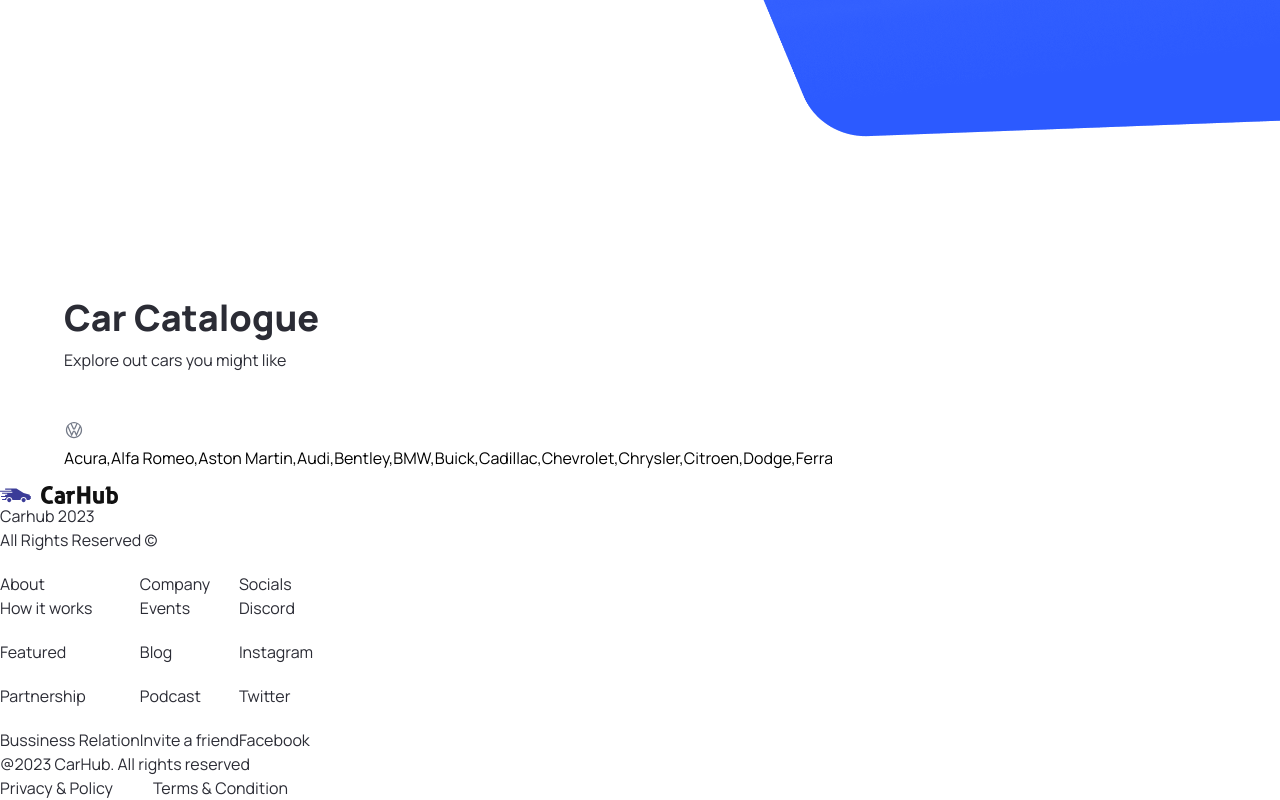
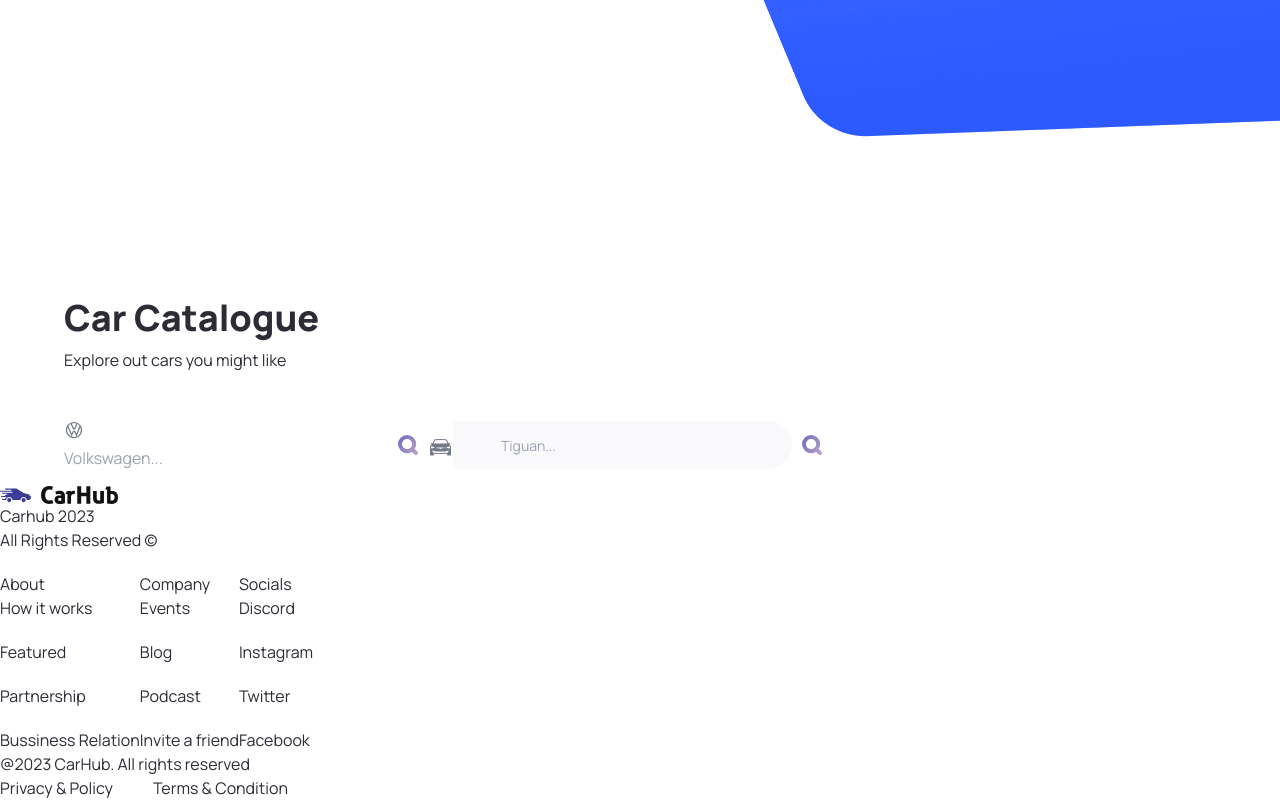
Before and after one commit to alirezatalebizadeh/cars-ninja, a Next.js app: page / in a window 1280 px wide. Shown: the part 614-1414 px from the top of the page. Built offline with nearby package versions, Linux system fonts and the light colour scheme.

Commit message:
coding typescripte to filter data

```diff
--- a/Components/SearchBar.tsx
+++ b/Components/SearchBar.tsx
@@ -2,23 +2,106 @@
 import { manufacturers } from '@/constants'
 import React, { useState } from 'react'
 import SearchManufacturer from './SearchManufacturer';
+import { useRouter } from 'next/navigation';
+import Image from 'next/image';
+
+
+const SearchButton = (otherClasses: string) => (
+  <button
+    type='submit'
+    className={`-ml-3 z-10 ${otherClasses}`}>
+    <Image
+      src="/magnifying-glass.svg"
+      alt="magnifying glass"
+      width={40}
+      height={40}
+      className='object-contain'
+    />
+  </button>
+)
 
 
 export default function SearchBar() {
   const [manufacturer, setManuFacturer] = useState("");
   const [model, setModel] = useState("")
+  const router = useRouter()
 
 
-  const handleSearch = () => { }
+  const handleSearch = (e: React.FormEvent<HTMLFormElement>) => {
+    e.preventDefault()
+
+    if (manufacturer.trim() === "" && model.trim() === "") {
+      return alert('Please Provide some input')
+    }
+
+    UpdateSearchParams(model.toLowerCase(), manufacturer.toLowerCase());
+  }
+
+  const UpdateSearchParams = (model: string, manufacturer: string) => {
+
+    //! Create a new URLSearchParams object using the current URL search parameters
+    const SearchParams = new URLSearchParams(window.location.search)
+
+    // !Update or delete the 'model' search parameter based on the 'model' value
+    if (model) {
+      SearchParams.set("model", model)
+    } else {
+      SearchParams.delete('model')
+    }
+
+    // !Update or delete the 'manufacturer' search parameter based on the 'manufacturer' value
+    if (manufacturer) {
+      SearchParams.set("manufacturer", manufacturer)
+    } else {
+      SearchParams.delete('manufacturer')
+    }
+
+    // !Generate the new pathname with the updated search parameters
+    const newPathName = `${window.location.pathname}? ${SearchParams.toString()}`
+    console.log("model==>", model, "manufacturer =>", manufacturer, "router =>",
+      router, "searhParam=>", SearchParams, "new path name", newPathName);
+
+    router.push(newPathName)
+  }
+
 
   return (
     <form className='searchbar' onSubmit={handleSearch}>
       <div className="searchbar__item">
         <SearchManufacturer
-          manufacturer={manufacturers}
+          manufacturer={manufacturer}
           setManuFacturer={setManuFacturer}
         />
+        <button
+          type='submit'
+          className={`-ml-3 z-10 sm:hidden`}
+        >
+          <Image
+            src="/magnifying-glass.svg"
+            alt="magnifying glass"
+            width={40}
+            height={40}
+            className='object-contain'
+          />
+        </button>
       </div>
+      <div className="searchbar__item">
+        <Image src="/model-icon.png"
+          alt="car model"
+          width={25}
+          height={25}
+          className='absolute w-[20px] h-[20px] ml-4'
+        />
+        <input
+          type="text"
+          name="model"
+          value={model}
+          onChange={(e) => setModel(e.target.value)}
+          placeholder='Tiguan...'
+          className="searchbar__input"
+        />
+      </div>
+      <SearchButton otherClasses='max-sm:hidden' />
     </form>
   )
 }
--- a/Components/SearchManufacturer.tsx
+++ b/Components/SearchManufacturer.tsx
@@ -1,4 +1,4 @@
-"use client"
+
 import React, { Fragment, useState } from 'react'
 import Image from 'next/image';
 import { Combobox, Transition } from '@headlessui/react'
@@ -9,15 +9,15 @@ import { manufacturers } from "@/constants"
 export default function SearchManufacturer({ manufacturer, setManuFacturer }: SearchManufaturerProp) {
     const [query, setQuery] = useState("")
 
-    const filteredManufacturers = query === "" ? manufacturers
-        : manufacturers.filter(item => {
-            item.toLowerCase()
-                .replace(/\s+/g, "")
-                .includes(query.toLowerCase().replace(/\s+/g, ""))
-            //filter items with your search if that find
-        })
-
-
+    const filteredManufacturers =
+    manufacturer === ""
+            ? manufacturers
+            : manufacturers.filter((item) =>
+                item
+                    .toLowerCase()
+                    .replace(/\s+/g, "")
+                    .includes(manufacturer.toLowerCase().replace(/\s+/g, ""))
+            );
 
 
     return (
@@ -46,7 +46,7 @@ export default function SearchManufacturer({ manufacturer, setManuFacturer }: Se
                     />
                     {/* Transition for displaying the options */}
                     <Transition
-                        as={Fragment}
+                        as={Fragment}// group multiple elements without introducing an additional DOM node i.e., <></>
                         leave='Transition ease-in duration-100'
                         leaveFrom='opacity-100'
                         leaveTo='opacity-0'
@@ -57,21 +57,20 @@ export default function SearchManufacturer({ manufacturer, setManuFacturer }: Se
                             static
                         >
                             {/* اگر مقداری بعد از سرچ پیدا نشد این کار رو میکنه */}
-                            {filteredManufacturers.length === 0 && query !== "" ? (
+                            {filteredManufacturers.length === 0 && manufacturer !== "" ? (
                                 <Combobox.Option
-                                    value={query}
+                                    value={manufacturer}
                                     className={`absolute mt-1 max-h-60 w-full overflow-auto rounded-md bg-white py-1 text-base shadow-lg ring-1 ring-black ring-opacity-5 focus:outline-none sm:text-sm`}
                                 >
-                                    Create " {query}"
+                                    Create " {manufacturer}"
                                 </Combobox.Option>
                             ) : (
                                 filteredManufacturers.map((item) => (
                                     <Combobox.Option
                                         key={item}
+                                        className={({ active }) => `relative search-manufacturer__option ${active ? "bg-primary-blue text-white" : "text-gray-900"}`
+                                        }
                                         value={item}
-                                        className={({ active }) => (
-                                            ` absolute mt-1 max-h-60 w-full overflow-auto rounded-md bg-white py-1 text-base shadow-lg ring-1 ring-black ring-opacity-5 focus:outline-none sm:text-sm ${active ? "bg-primary-blue text-white" : "text-gray-900"}`
-                                        )}
                                     >
                                         {({ selected, active }) => (
                                             <>
```
